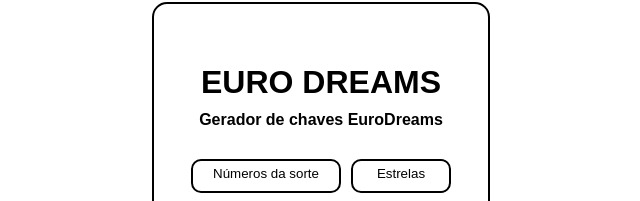
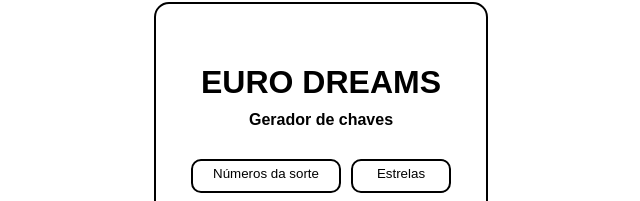
Before and after one commit to johnxmario/EuroDreams, a plain HTML site: page index.html in a window 1280 px wide. Shown: the part 98-299 px from the top of the page, without its empty margins (319-959 px from the left). Drawn offline with Linux system fonts and the light colour scheme.

Commit message:
index.html
small changes

```diff
--- a/index.html
+++ b/index.html
@@ -11,7 +11,7 @@
     <div class="wrapper">
       <div class="contentor">
         <h1>EURO DREAMS</h1>
-        <h4>Gerador de chaves EuroDreams</h4>
+        <h4>Gerador de chaves</h4>
         <div class ="chave">
           <textarea id="nums" name="freeform">Números da sorte</textarea>
           <textarea id="stars" name="freeform">Estrelas</textarea>
```
